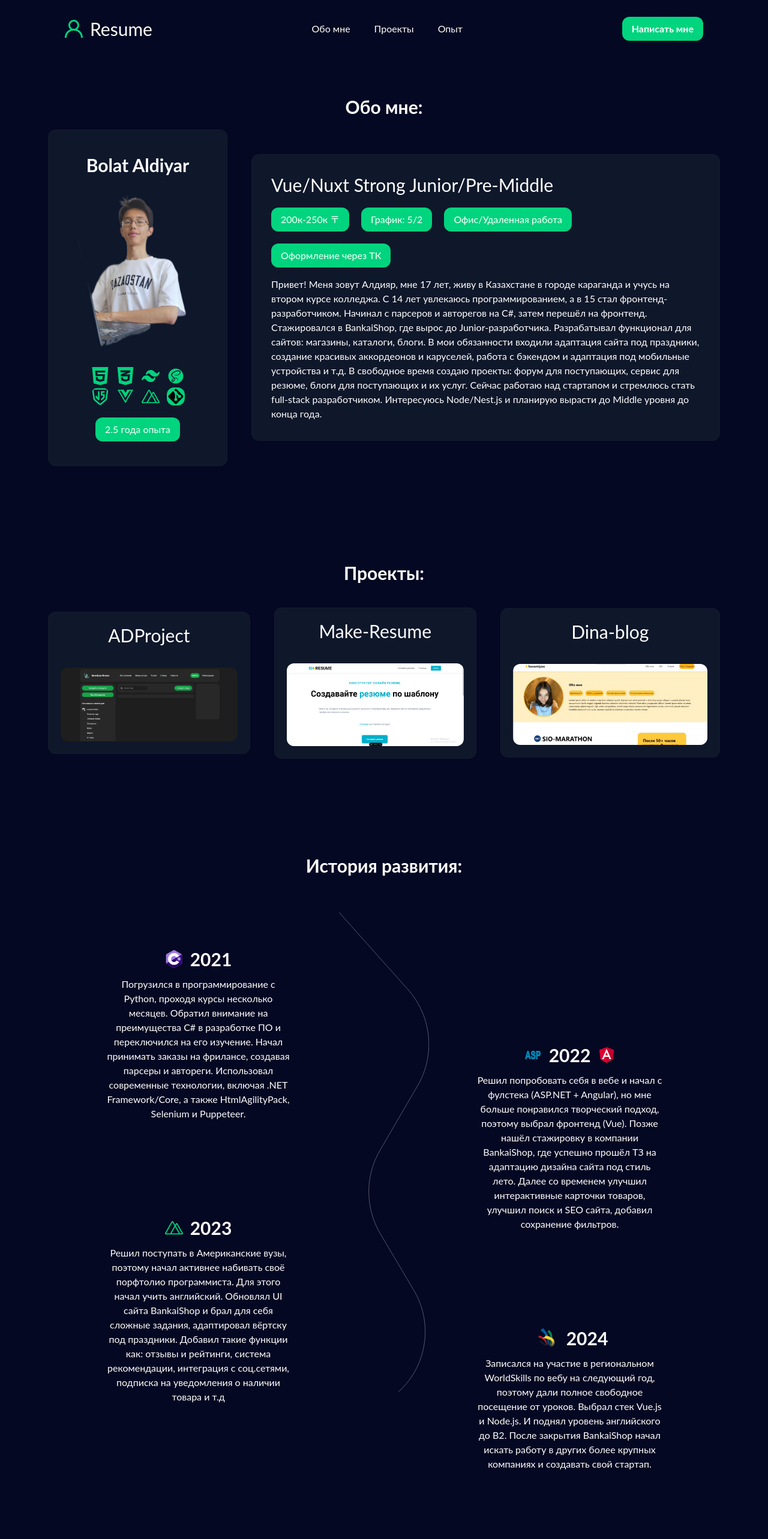
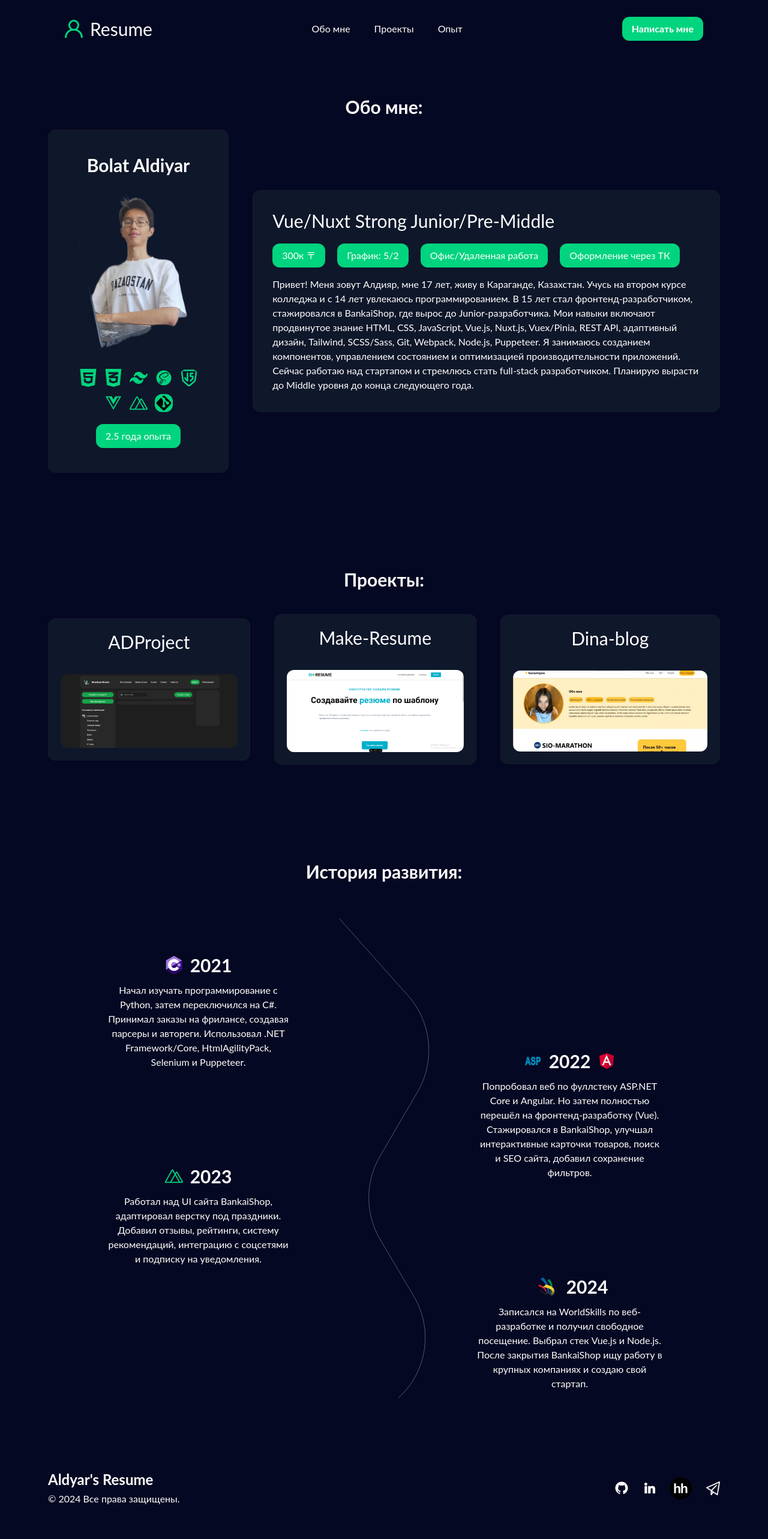
Before and after one commit to Shpaldik/Aldiyar-resume, a Vue app: page / in a window 1280 px wide. Shown: the top 2566 px of the page at 60% size. Built offline with nearby package versions, Linux system fonts and the light colour scheme.

Commit message:
Доработал мелочи 10.0

```diff
--- a/src/components/Footer.vue
+++ b/src/components/Footer.vue
@@ -1,20 +1,20 @@
 <template>
   <footer class="bg-gray-800 text-white py-8 md:py-10">
     <div class="container mx-auto flex flex-col md:flex-row justify-between items-center">
-      <div class="mb-4 md:mb-0">
+      <div class="mb-4 md:mb-0 text-center md:text-left">
         <h2 class="text-lg md:text-2xl font-bold">Aldyar's Resume</h2>
         <p class="mt-1">© 2024 Все права защищены.</p>
       </div>
       <div class="flex items-center mt-4 md:mt-0 gap-6">
         <a href="https://github.com/Shpaldik" alt="GitHub" target="_blank" class="footer-icon">
-          <svg xmlns="http://www.w3.org/2000/svg" class="h-7 w-7" fill="none" viewBox="0 0 24 24" stroke="currentColor">
-            <path stroke-linecap="round" stroke-linejoin="round" stroke-width="2" d="M12 3c-4.97 0-9 4.03-9 9 0 3.97 2.58 7.33 6.18 8.5.45.08.62-.2.62-.44 0-.22-.01-.82-.01-1.6-2.25.49-2.72-.99-2.72-.99-.41-1.06-1-1.34-1-1.34-.82-.56.06-.55.06-.55.91.06 1.39.94 1.39.94.82 1.39 2.15.99 2.68.76.08-.6.32-.99.57-1.22-1.8-.21-3.68-.89-3.68-3.96 0-.87.31-1.58.82-2.14-.08-.21-.36-1.04.08-2.16 0 0 .68-.22 2.23.82.64-.18 1.32-.27 2-.27.68 0 1.36.09 2 .27 1.55-1.04 2.23-.82 2.23-.82.44 1.12.16 1.95.08 2.16.51.56.82 1.27.82 2.14 0 3.08-1.89 3.75-3.69 3.96.32.27.6.82.6 1.65 0 1.2-.01 2.17-.01 2.47 0 .24.17.53.63.44C18.42 19.33 21 15.97 21 12c0-4.97-4.03-9-9-9z" />
+          <svg xmlns="http://www.w3.org/2000/svg" class="h-7 w-7 fill-current" viewBox="0 0 24 24">
+            <path fill="currentColor" d="M12 3c-4.97 0-9 4.03-9 9 0 3.97 2.58 7.33 6.18 8.5.45.08.62-.2.62-.44 0-.22-.01-.82-.01-1.6-2.25.49-2.72-.99-2.72-.99-.41-1.06-1-1.34-1-1.34-.82-.56.06-.55.06-.55.91.06 1.39.94 1.39.94.82 1.39 2.15.99 2.68.76.08-.6.32-.99.57-1.22-1.8-.21-3.68-.89-3.68-3.96 0-.87.31-1.58.82-2.14-.08-.21-.36-1.04.08-2.16 0 0 .68-.22 2.23.82.64-.18 1.32-.27 2-.27.68 0 1.36.09 2 .27 1.55-1.04 2.23-.82 2.23-.82.44 1.12.16 1.95.08 2.16.51.56.82 1.27.82 2.14 0 3.08-1.89 3.75-3.69 3.96.32.27.6.82.6 1.65 0 1.2-.01 2.17-.01 2.47 0 .24.17.53.63.44C18.42 19.33 21 15.97 21 12c0-4.97-4.03-9-9-9z"/>
           </svg>
         </a>
-        <a href="https://www.linkedin.com/in/bolat-aldiyar-063697312?utm_source=share&utm_campaign=share_via&utm_content=profile&utm_medium=android_app">
+        <a href="https://www.linkedin.com/in/bolat-aldiyar-063697312?utm_source=share&utm_campaign=share_via&utm_content=profile&utm_medium=android_app" target="_blank">
           <img src="/public/linkedin.svg" alt="LinkedIn" width="18">
         </a>
-        <a href="https://hh.kz/resume/073adb34ff0d49b77e0039ed1f49435a645431">
+        <a href="https://hh.kz/resume/073adb34ff0d49b77e0039ed1f49435a645431" target="_blank">
           <img src="/public/hh.svg" alt="hh" width="37">
         </a>
         <a href="https://t.me/shpaldik" target="_blank" class="footer-icon">
--- a/src/components/History.vue
+++ b/src/components/History.vue
@@ -10,7 +10,7 @@
                 <h3 class="text-3xl font-bold">2021</h3>
               </div>
               <p class="mt-3 text-left md:text-center">
-                            Погрузился в программирование с Python, проходя курсы несколько месяцев. Обратил внимание на преимущества С# в разработке ПО и переключился на его изучение. Начал принимать заказы на фрилансе, создавая парсеры и автореги. Использовал современные технологии, включая .NET Framework/Core, а также HtmlAgilityPack, Selenium и Puppeteer.
+                Начал изучать программирование с Python, затем переключился на C#. Принимал заказы на фрилансе, создавая парсеры и автореги. Использовал .NET Framework/Core, HtmlAgilityPack, Selenium и Puppeteer.
               </p>
             </div>
             <div class="mt-20 md:mt-40 mx-5 md:mx-20">
@@ -19,7 +19,7 @@
                 <h3 class="text-3xl font-bold">2023</h3>
               </div>
               <p class="mt-3 text-left md:text-center">
-                            Решил поступать в Американские вузы, поэтому начал активнее набивать своё порфтолио программиста. Для этого начал учить английский. Обновлял UI сайта BankaiShop и брал для себя сложные задания, адаптировал вёртску под праздники. Добавил такие функции как: отзывы и рейтинги, система рекомендации, интеграция с соц.сетями, подписка на уведомления о наличии товара и т.д
+                Работал над UI сайта BankaiShop, адаптировал верстку под праздники. Добавил отзывы, рейтинги, систему рекомендаций, интеграцию с соцсетями и подписку на уведомления.
               </p>
             </div>
           </div>
@@ -32,7 +32,7 @@
                 <img src="/public/angular.svg" alt="angular" width="30">
               </div>
               <p class="mt-3 text-left md:text-center">
-                            Решил попробовать себя в вебе и начал с фулстека (ASP.NET + Angular), но мне больше понравился творческий подход, поэтому выбрал фронтенд (Vue). Позже нашёл стажировку в компании BankaiShop, где успешно прошёл ТЗ на адаптацию дизайна сайта под стиль лето. Далее со временем улучшил интерактивные карточки товаров, улучшил поиск и SEO сайта, добавил сохранение фильтров.
+                Попробовал веб по фуллстеку ASP.NET Core и Angular. Но затем полностью перешёл на фронтенд-разработку (Vue). Стажировался в BankaiShop, улучшал интерактивные карточки товаров, поиск и SEO сайта, добавил сохранение фильтров.
               </p>
             </div>
             <div class="mt-20 md:mt-40 mx-5 md:mx-20">
@@ -41,7 +41,7 @@
                 <h3 class="text-3xl font-bold">2024</h3>
               </div>
               <p class="mt-3 text-left md:text-center">
-                            Записался на участие в региональном WorldSkills по вебу на следующий год, поэтому дали полное свободное посещение от уроков. Выбрал стек Vue.js и Node.js.  И поднял уровень английского до B2. После закрытия BankaiShop начал искать работу в других более крупных компаниях и создавать свой стартап.
+                Записался на WorldSkills по веб-разработке и получил свободное посещение. Выбрал стек Vue.js и Node.js. После закрытия BankaiShop ищу работу в крупных компаниях и создаю свой стартап.
               </p>
             </div>
           </div>
--- a/src/components/Info.vue
+++ b/src/components/Info.vue
@@ -2,40 +2,34 @@
     <section class="mt-10 px-4 md:px-0">
         <h1 class="text-3xl font-bold text-center">Обо мне:</h1>
         <div class="flex flex-col md:flex-row items-center mt-5 gap-10">
-            <div class="bg-gray border border-border rounded-xl p-5 md:p-10">
+            <div class="bg-gray border border-border rounded-xl p-5 md:p-10 flex flex-col items-center">
                 <h3 class="text-3xl text-center font-bold">Bolat Aldiyar</h3>
                 <img class="mt-5 w-full max-w-xs mx-auto" src="/public/me.png" alt="" width="200">
-
-                <div class="mt-5 flex flex-col items-center">
-                    <div class="flex items-center space-x-3">
+                <div class="mt-5 flex flex-wrap justify-center gap-3">
                     <img src="/public/Icons/html.svg" alt="" width="30">
                     <img src="/public/Icons/css.svg" alt="" width="30">
                     <img src="/public/Icons/tailwind.svg" alt="" width="30">
                     <img src="/public/Icons/sass.svg" alt="" width="30">
-                    </div>
-
-                    <div class="flex items-center space-x-3 mt-1">
                     <img class="rounded-xl" src="/public/Icons/js.svg" alt="" width="30">
                     <img src="/public/Icons/vue.svg" alt="" width="30">
                     <img src="/public/Icons/nuxt.svg" alt="" width="30">
                     <img class="rounded-xl" src="/public/git.svg" alt="" width="30">
                 </div>
-                </div>
-
-                <div class="flex justify-center mt-5">
+                <div class="flex justify-center mt-5 w-full">
                     <button class="bg-green p-2 rounded-xl w-full md:w-auto md:px-4">2.5 года опыта</button>
                 </div>
             </div>
-
             <div class="bg-gray border border-border p-5 md:p-8 rounded-xl w-full">
-                <h1 class="text-3xl">Vue/Nuxt Strong Junior/Pre-Middle</h1>
-                <div class="flex flex-wrap gap-5 mt-5">
-                    <button class="bg-green p-2 rounded-xl w-full md:w-auto md:px-4">200к-250к 〒</button>
+                <h1 class="text-3xl text-center md:text-left">Vue/Nuxt Strong Junior/Pre-Middle</h1>
+                <div class="flex flex-wrap gap-5 mt-5 justify-center md:justify-start">
+                    <button class="bg-green p-2 rounded-xl w-full md:w-auto md:px-4">300к 〒</button>
                     <button class="bg-green p-2 rounded-xl w-full md:w-auto md:px-4">График: 5/2</button>
                     <button class="bg-green p-2 rounded-xl w-full md:w-auto md:px-4">Офис/Удаленная работа</button>
                     <button class="bg-green p-2 rounded-xl w-full md:w-auto md:px-4">Оформление через ТК</button>
                 </div>
-                <p class="mt-4">Привет! Меня зовут Алдияр, мне 17 лет, живу в Казахстане в городе караганда и учусь на втором курсе колледжа. С 14 лет увлекаюсь программированием, а в 15 стал фронтенд-разработчиком. Начинал с парсеров и авторегов на C#, затем перешёл на фронтенд. Стажировался в BankaiShop, где вырос до Junior-разработчика. Разрабатывал функционал для сайтов: магазины, каталоги, блоги. В мои обязанности входили адаптация сайта под праздники, создание красивых аккордеонов и каруселей, работа с бэкендом и адаптация под мобильные устройства и т.д. В свободное время создаю проекты: форум для поступающих, сервис для резюме, блоги для поступающих и их услуг. Сейчас работаю над стартапом и стремлюсь стать full-stack разработчиком. Интересуюсь Node/Nest.js и планирую вырасти до Middle уровня до конца года.</p>
+                <p class="mt-4 text-center md:text-left">
+                    Привет! Меня зовут Алдияр, мне 17 лет, живу в Караганде, Казахстан. Учусь на втором курсе колледжа и с 14 лет увлекаюсь программированием. В 15 лет стал фронтенд-разработчиком, стажировался в BankaiShop, где вырос до Junior-разработчика. Мои навыки включают продвинутое знание HTML, CSS, JavaScript, Vue.js, Nuxt.js, Vuex/Pinia, REST API, адаптивный дизайн, Tailwind, SCSS/Sass, Git, Webpack, Node.js, Puppeteer. Я занимаюсь созданием компонентов, управлением состоянием и оптимизацией производительности приложений. Сейчас работаю над стартапом и стремлюсь стать full-stack разработчиком. Планирую вырасти до Middle уровня до конца следующего года.
+                </p>
             </div>
         </div>
     </section>
```
Lines whose indentation alone changed are shown as unchanged.
